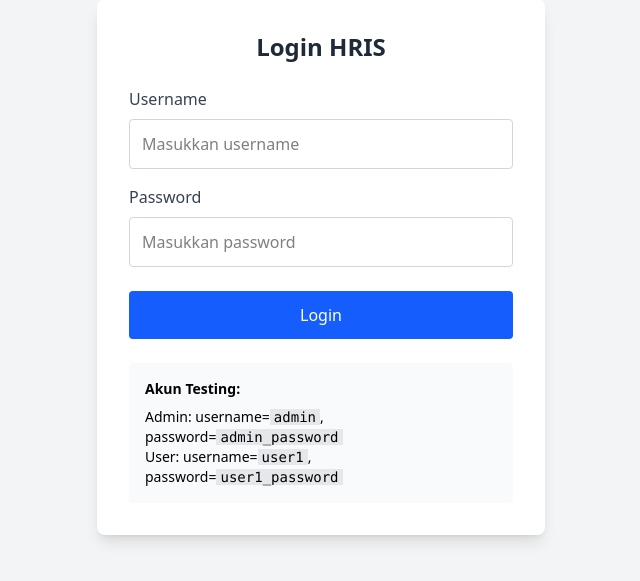
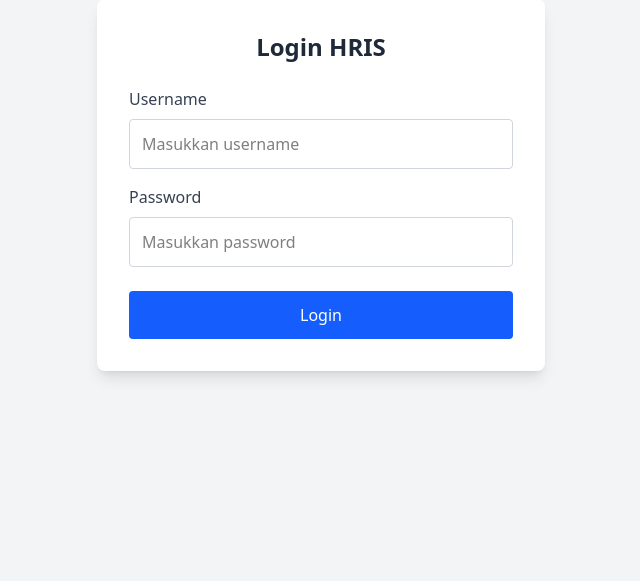
Before and after one commit to IbnuSabilGitHub/Project-UAS, a PHP site: page / in a window 1280 px wide. Shown: the part 81-662 px from the top of the page, without its empty margins (319-959 px from the left). Run offline with PHP 8.4, Linux system fonts and the light colour scheme; style sheets or scripts are compiled from the project's sources.

Commit message:
refactor: delete ui akun testing

```diff
--- a/app/Views/auth/login.php
+++ b/app/Views/auth/login.php
@@ -44,12 +44,6 @@
         </button>
     </form>
 
-    <!-- Bagian ini hanya untuk keperluan testing development saja, bisa dihapus nanti -->
-    <div class="mt-6 p-4 bg-gray-50 rounded text-sm">
-        <p class="font-semibold mb-2">Akun Testing:</p>
-        <p>Admin: username=<code class="bg-gray-200 px-1">admin</code>, password=<code class="bg-gray-200 px-1">admin_password</code></p>
-        <p>User: username=<code class="bg-gray-200 px-1">user1</code>, password=<code class="bg-gray-200 px-1">user1_password</code></p>
-    </div>
 </div>
 
 <?php require_once __DIR__ . '/../layouts/footer.php'; ?>
```
